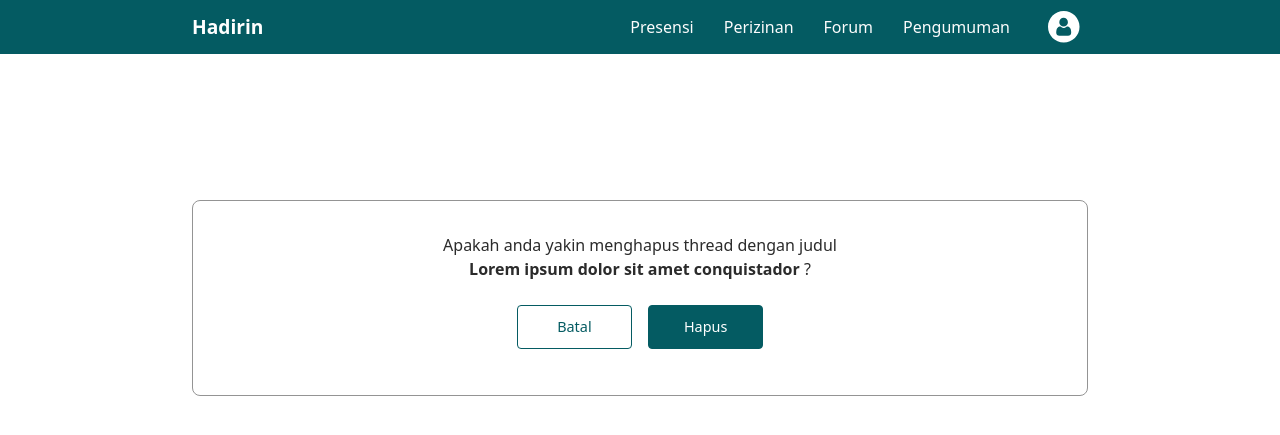
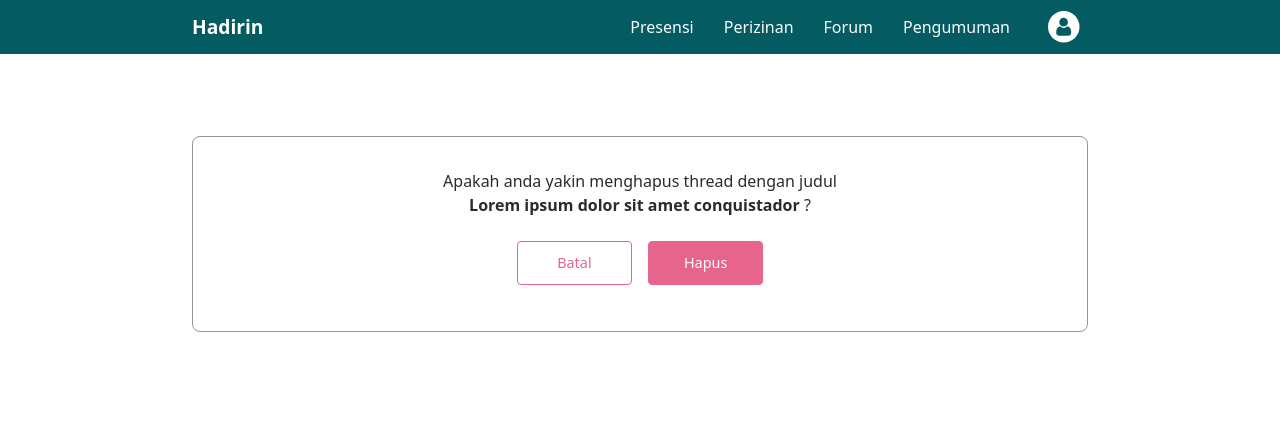
Before and after one commit to GerradND/hadirin, a Django app: page /forum/1/delete/ in a window 1280 px wide. Shown: the top 435 px of the page. Run offline with Django 3.2, Linux system fonts and the light colour scheme.

Commit message:
css adjustments

```diff
--- a/forum/static/css/index.css
+++ b/forum/static/css/index.css
@@ -1,5 +1,5 @@
 .page-container {
-    padding-top: 8em;
+    padding-top: 4em;
     display: flex;
     flex-direction: column;
     justify-content: center;
--- a/forum/templates/forum/delete_thread.html
+++ b/forum/templates/forum/delete_thread.html
@@ -2,7 +2,7 @@
 {% load static %}
 
 {% block meta %}
-<title>Hadirin - Add New Thread</title>
+<title>Hadirin - Delete Thread</title>
 <link rel="stylesheet" href="{% static 'css/index.css' %}">
 <link rel="stylesheet" href="{% static 'css/delete_thread.css' %}">
 {% endblock meta %}
@@ -16,8 +16,8 @@
 				<div><strong>Lorem ipsum dolor sit amet conquistador</strong> ?</div>
 			</div>
 			<div class="form-buttons">
-				<a href="{% url 'forum:home' %}"><button type="button" class="button-outline">Batal</button></a>
-				<button class="button-fill" type="submit">Hapus</button>
+				<a href="{% url 'forum:home' %}"><button type="button" class="button-outline danger">Batal</button></a>
+				<button class="button-fill danger" type="submit">Hapus</button>
 			</div>
 		</form>
 	</div>
--- a/forum/templates/forum/edit_thread.html
+++ b/forum/templates/forum/edit_thread.html
@@ -2,7 +2,7 @@
 {% load static %}
 
 {% block meta %}
-<title>Hadirin - Add New Thread</title>
+<title>Hadirin -Edit Thread</title>
 <link rel="stylesheet" href="{% static 'css/index.css' %}">
 {% endblock meta %}
 
--- a/forum/templates/forum/reply_thread.html
+++ b/forum/templates/forum/reply_thread.html
@@ -2,7 +2,7 @@
 {% load static %}
 
 {% block meta %}
-<title>Hadirin - Forum</title>
+<title>Hadirin - Reply Thread</title>
 <link rel="stylesheet" href="{% static 'css/index.css' %}">
 <link rel="stylesheet" href="{% static 'css/thread_detail.css' %}">
 {% endblock meta %}
--- a/forum/templates/forum/thread_detail.html
+++ b/forum/templates/forum/thread_detail.html
@@ -2,7 +2,7 @@
 {% load static %}
 
 {% block meta %}
-<title>Hadirin - Forum</title>
+<title>Hadirin - Thread 1</title>
 <link rel="stylesheet" href="{% static 'css/index.css' %}">
 <link rel="stylesheet" href="{% static 'css/thread_detail.css' %}">
 {% endblock meta %}
--- a/static/css/style.css
+++ b/static/css/style.css
@@ -4,6 +4,13 @@
 * {
   padding: 0;
   margin: 0;
+}
+
+:root {
+  --main-color: #045B62;
+  --main-hover: #045B62;
+  --danger: #e7658c;
+  --danger-hover: #db4471;
 }
 
 body, button, input, textarea {
@@ -20,7 +27,7 @@ body, button, input, textarea {
   display: flex;
   justify-content: space-between;
   align-items: center;
-  background-color: #045B62;
+  background-color: var(--main-color);
   box-sizing: border-box;
   padding: 0.2em 15vw;
   width: 100%;
@@ -88,7 +95,7 @@ body, button, input, textarea {
   position: absolute;
   flex-direction: column;
   background-color: #fff;
-  color: #045B62;
+  color: var(--main-color);
   border: 1px solid #BABABA;
   border-radius: 10px;
   top: 3.3em;
@@ -97,7 +104,7 @@ body, button, input, textarea {
 }
 
 .dropdown-items a {
-  color: #045B62;
+  color: var(--main-color);
 }
 
 /* Button Styling */
@@ -115,8 +122,8 @@ body, button, input, textarea {
 
 
 .button-fill {
-	background-color:#045B62;
-	border:1px solid #045B62;
+	background-color:var(--main-color);
+	border:1px solid var(--main-color);
 	color:#ffffff;
 }
 .button-fill:hover {
@@ -127,20 +134,44 @@ body, button, input, textarea {
 }
 
 .button-fill:disabled {
-    background-color:#e0dfdf;
+  background-color:#e0dfdf;
 	border:1px solid #e0dfdf;
     color:#7c7c7c;
     cursor: auto;
 }
 
+.button-fill.danger {
+	background-color:var(--danger);
+	border:1px solid var(--danger);
+	color:#ffffff;
+}
+
+.button-fill.danger:hover {
+	background-color:var(--danger-hover);
+	border:1px solid var(--danger-hover);
+	color:#ffffff;
+}
+
+.button-outline.danger {
+	background-color: #ffffff;
+	border:1px solid var(--danger);
+	color: var(--danger);
+}
+
+.button-outline.danger:hover {
+  background-color:var(--danger-hover);
+	border:1px solid var(--danger-hover);
+	color: #ffffff;
+}
+
 .button-outline {
 	background-color:#ffffff;
-	border:1px solid #045B62;
-	color:#045B62;
+	border:1px solid var(--main-color);
+	color:var(--main-color);
 }
 
 .button-outline a {
-    color: #045B62;
+    color: var(--main-color);
 }
 
 .button-outline:hover {
```
